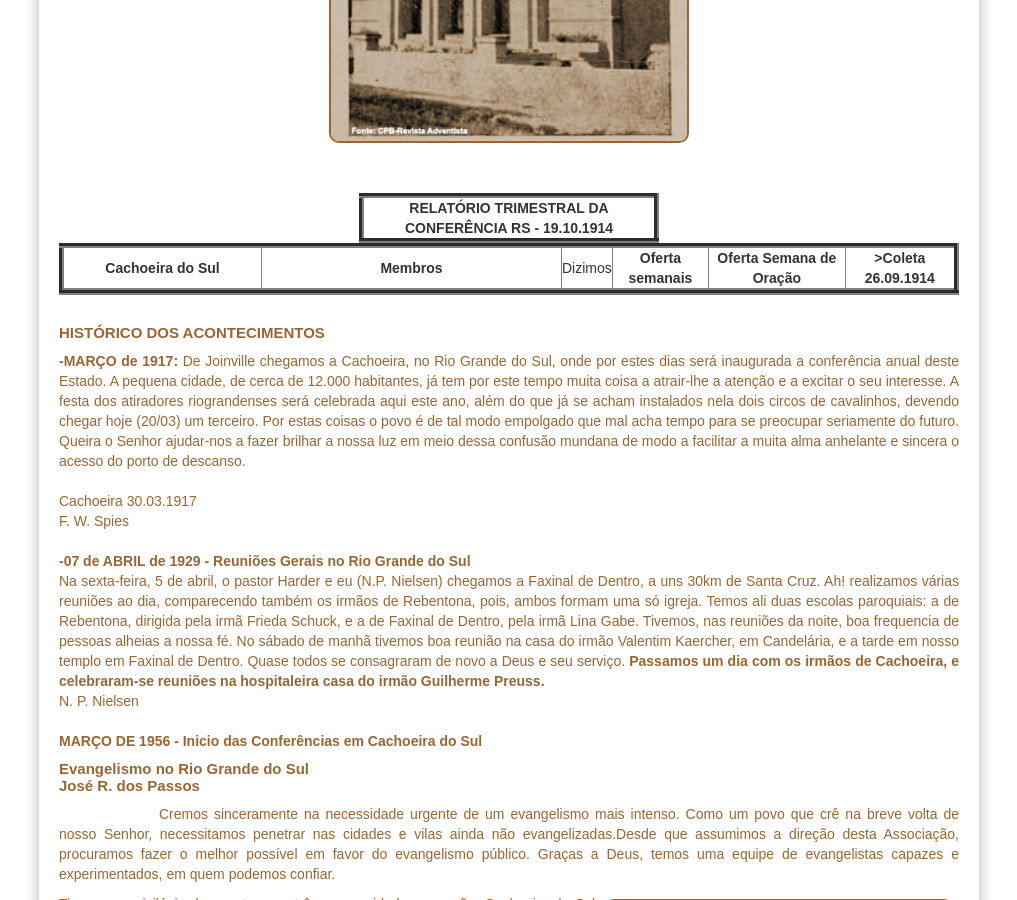
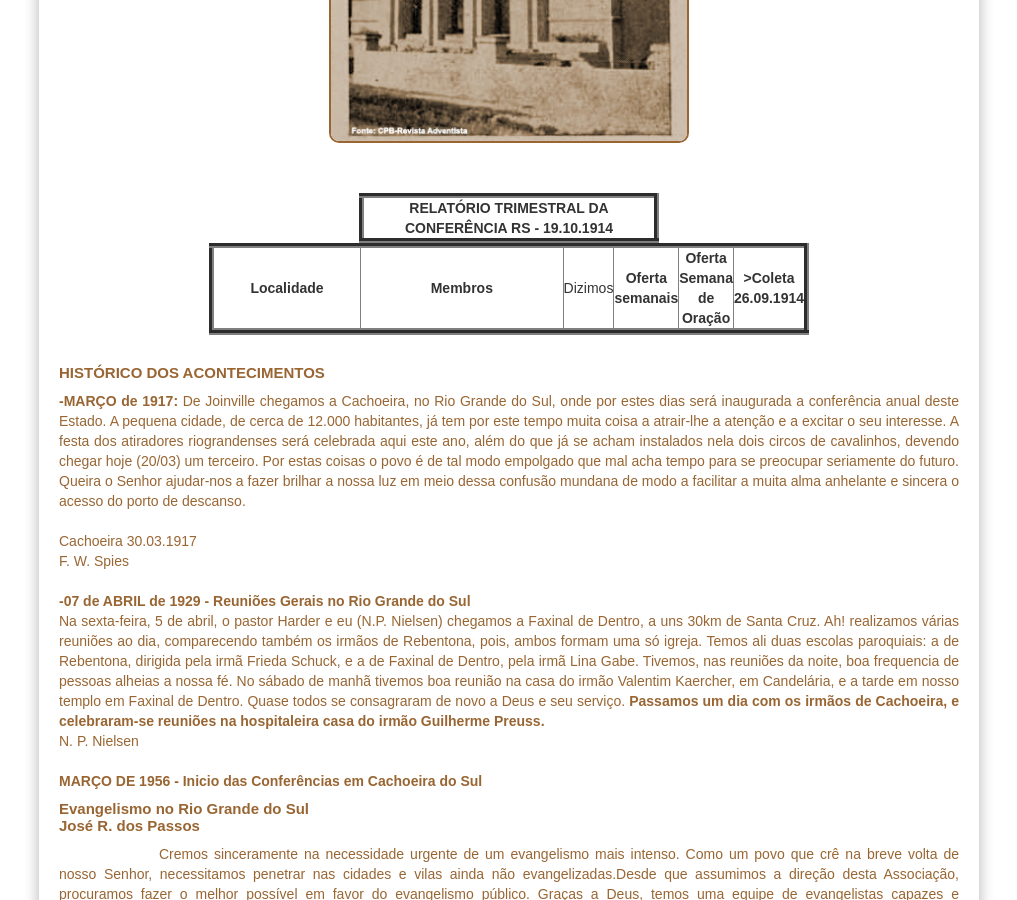
Before and after one commit to claudiovargas1955/claudiovargas1955.github.io, a Jekyll site: the page built from _pages/história-da-iasd-cachoeira.html, in a window 1280 px wide and 900 px high, scrolled down 791 px. Shown: the whole window, without its empty margins (131-1148 px from the left). Built offline with Jekyll 4.4.1, drawn with Linux system fonts in a browser that asks for light colours; some web fonts are replaced.

Commit message:
Update história-da-iasd-cachoeira.html

```diff
--- a/_pages/história-da-iasd-cachoeira.html
+++ b/_pages/história-da-iasd-cachoeira.html
@@ -124,9 +124,9 @@ tr:hover{
          </tr>
 
 
-    <table border="5px" color="#ffffff" width="900px"  cellspacing="0px" cellpadding="0px">
+    <table border="5px" color="#ffffff" width="600px"  cellspacing="0px" cellpadding="0px">
          <tr>
-           <td align="center" width="200px"><b>Cachoeira do Sul</b></td>
+           <td align="center" width="200px"><b>Localidade</b></td>
            <td align="center" width="30px"><b>Membros</b></td>
            <td align="center" width="50px"><b></b>Dizimos</td>
            <td align="center"><b>Oferta semanais</b></td>
```
